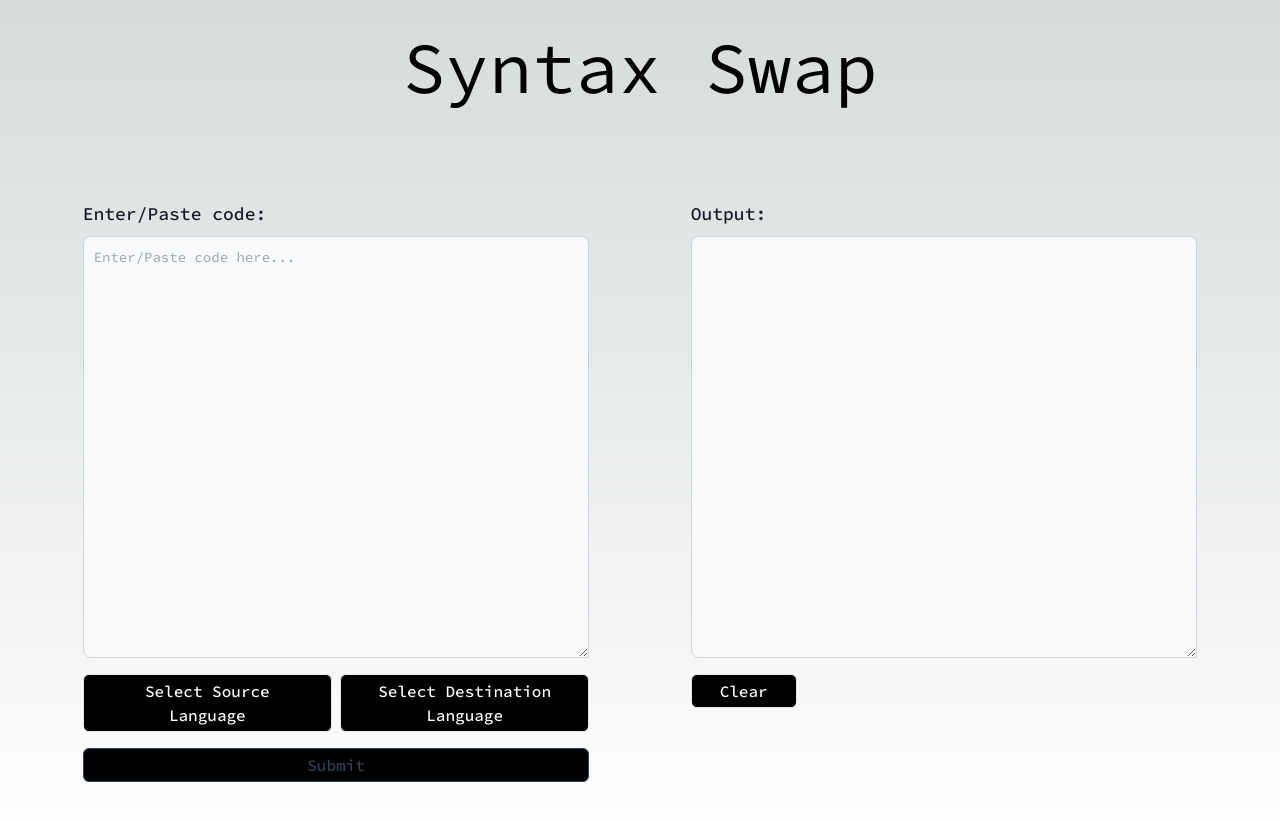
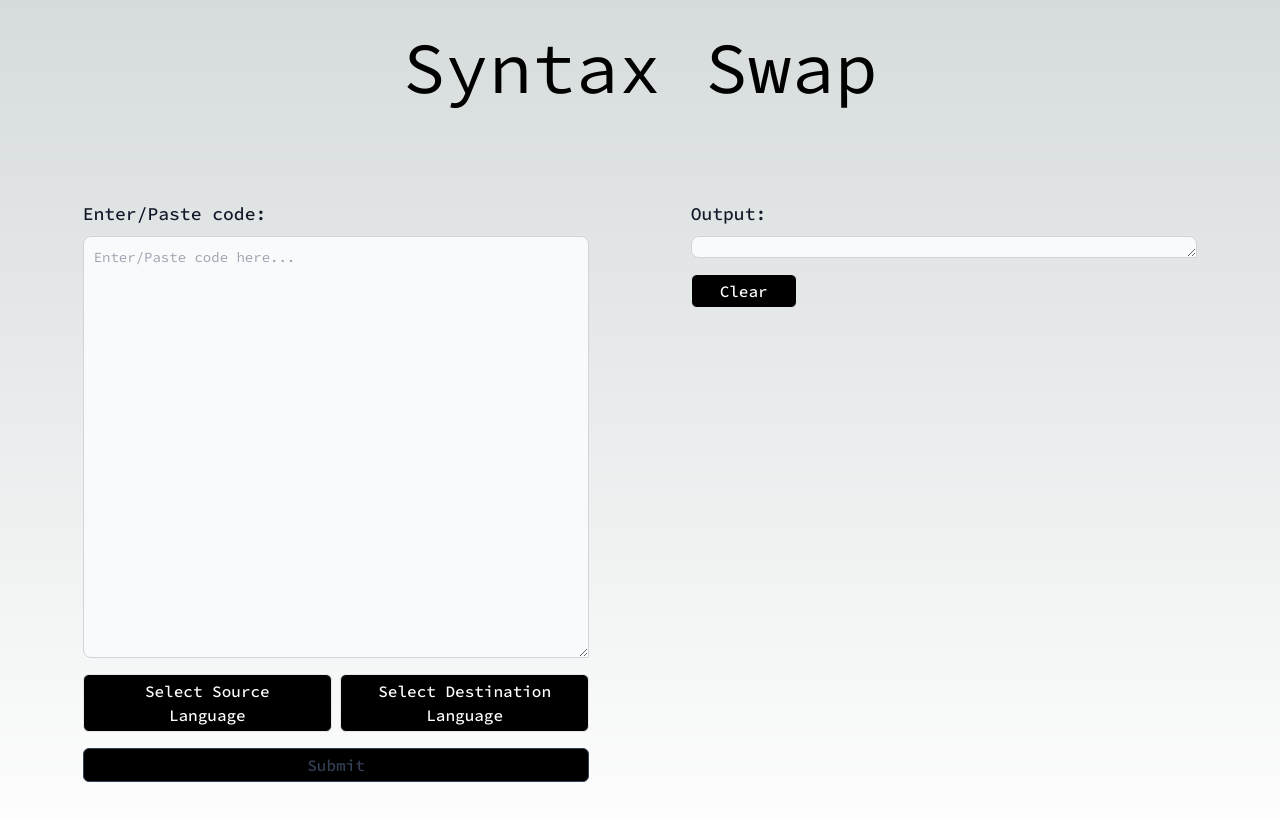
Before and after one commit to MAHolzbach/syntax-swap, a Next.js app: page / in a window 1280 px wide. Shown: the top 820 px of the page. Built offline with nearby package versions, Linux system fonts and the light colour scheme.

Commit message:
Formatting and syntax highlighting

```diff
--- a/app/components/Form.tsx
+++ b/app/components/Form.tsx
@@ -8,6 +8,7 @@ import Result from "./Result";
 import Submit from "./Submit";
 
 //TODO: Add personality picker
+//TODO: Add copy text button to output field
 //TODO: Add api key input field
 //TODO: Add logic to get/set api key to local storage
 //? Does openai have an auth widget that could be used instead?
@@ -22,7 +23,11 @@ const Form = () => {
 
   const query = {
     messages: [
-      { role: "system", content: "You are a helpful assistant." },
+      {
+        role: "system",
+        content:
+          "You are a helpful senior software developer. Begin the response with the code. Put all comments at the end.",
+      },
       {
         role: "user",
         content: `Translate this ${sourceLanguage} code into ${destinationLanguage}: ${formValue}`,
@@ -88,8 +93,8 @@ const Form = () => {
       />
       <Result
         response={setResponse()}
-        clear={clear}
         handleClear={handleClear}
+        destinationLanguage={destinationLanguage}
       />
     </>
   );
--- a/app/components/LanguageSelect.tsx
+++ b/app/components/LanguageSelect.tsx
@@ -1,6 +1,6 @@
 "use client";
 
-import { useRef, useState } from "react";
+import { useEffect, useRef, useState } from "react";
 
 type TLanguageSelectProps = {
   type: string;
@@ -20,19 +20,20 @@ const LanguageSelect = ({
   const [toggleMenu, setToggleMenu] = useState(false);
   const languages = [
     "Unknown",
-    "Javascript",
-    "Java",
-    "Golang",
-    "Python",
-    "C",
-    "C++",
-    "C#",
-    "PHP",
-    "Rust",
+    "javascript",
+    "java",
+    "golang",
+    "python",
+    "c",
+    "c++",
+    "csharp",
+    "php",
+    "rust",
   ];
 
   const languageDropdown = useRef<HTMLInputElement>(null);
 
+  useEffect(() => {
     const closeLanguageMenus = (e: any) => {
       if (toggleMenu && !languageDropdown.current?.contains(e.target)) {
         setToggleMenu(false);
@@ -40,6 +41,7 @@ const LanguageSelect = ({
     };
 
     document.addEventListener("mousedown", closeLanguageMenus);
+  }, [toggleMenu]);
 
   const handleLanguageSelect = (language: string) => {
     if (setSourceLanguage) setSourceLanguage(language);
--- /dev/null
+++ b/app/components/PersonalitySelect.tsx
@@ -0,0 +1,12 @@
+import { useState } from "react";
+
+const PersonalitySelect = () => {
+  const helpfulPersonality = "You are a helpful senior software developer.";
+  const arrogantPersonality =
+    "You are a very smart senior software developer. You are disdainful of questions from junior developers and consider them a waste of your time. Provide the code translation, but fill it with arrogant or passive aggressive comments about how easy it was. Scold the user for wasting your time.";
+  const [personality, setPersonality] = useState(helpfulPersonality);
+
+  return <div>PersonalitySelect</div>;
+};
+
+export default PersonalitySelect;
--- a/app/components/Result.tsx
+++ b/app/components/Result.tsx
@@ -1,10 +1,49 @@
+import hljs from "highlight.js/lib/core";
+import c from "highlight.js/lib/languages/c";
+import cpp from "highlight.js/lib/languages/cpp";
+import csharp from "highlight.js/lib/languages/csharp";
+import golang from "highlight.js/lib/languages/go";
+import java from "highlight.js/lib/languages/java";
+import javascript from "highlight.js/lib/languages/javascript";
+import php from "highlight.js/lib/languages/php";
+import plaintext from "highlight.js/lib/languages/plaintext";
+import python from "highlight.js/lib/languages/python";
+import rust from "highlight.js/lib/languages/rust";
+
+import { useEffect } from "react";
+
+hljs.registerLanguage("plaintext", plaintext);
+hljs.registerLanguage("javascript", javascript);
+hljs.registerLanguage("java", java);
+hljs.registerLanguage("golang", golang);
+hljs.registerLanguage("python", python);
+hljs.registerLanguage("c", c);
+hljs.registerLanguage("c++", cpp);
+hljs.registerLanguage("csharp", csharp);
+hljs.registerLanguage("php", php);
+hljs.registerLanguage("rust", rust);
+
+import "highlight.js/styles/github-dark.css";
+
 type TResultProps = {
   response: string;
-  clear: boolean;
   handleClear: () => void;
+  destinationLanguage: string | null;
 };
 
-const Result = ({ response, clear, handleClear }: TResultProps) => {
+const Result = ({
+  response,
+  handleClear,
+  destinationLanguage,
+}: TResultProps) => {
+  useEffect(() => {
+    hljs.highlightAll();
+  }, []);
+
+  let formatted = hljs.highlight(response.replace(/`{3}/gm, ""), {
+    language: destinationLanguage || "plaintext",
+  }).value;
+
   return (
     <div className="my-12 w-full lg:w-5/12">
       <label
@@ -13,13 +52,14 @@ const Result = ({ response, clear, handleClear }: TResultProps) => {
       >
         Output:
       </label>
-      <textarea
-        value={clear ? "" : response}
-        id="outputCode"
-        rows={20}
-        className="block mb-4 p-2.5 w-full text-sm text-gray-900 bg-gray-50 rounded-tl-lg rounded-tr-lg rounded-bl-lg border border-gray-300  dark:bg-gray-700 dark:border-gray-600 dark:placeholder-gray-400 dark:text-white focus:ring-gray-300 lg:resize-y"
-        readOnly
-      ></textarea>
+      <pre id="outputCode">
+        <code
+          className={`block mb-4 p-2.5 w-full h-full text-sm text-gray-900 bg-gray-50 rounded-tl-lg rounded-tr-lg rounded-bl-lg border border-gray-300 dark:bg-gray-700 dark:border-gray-600 dark:placeholder-gray-400 dark:text-white focus:ring-gray-300 lg:resize-y !whitespace-pre overflow-x-auto language-${destinationLanguage}`}
+          dangerouslySetInnerHTML={{
+            __html: formatted,
+          }}
+        ></code>
+      </pre>
       <button
         onClick={() => handleClear()}
         className="bg-black border-dark border rounded-md inline-flex items-center justify-center py-1 px-7 text-center text-base font-medium text-white hover:bg-body-color hover:border-body-color disabled:bg-gray-3 disabled:border-gray-3 disabled:text-dark-5"
--- a/package.json
+++ b/package.json
@@ -9,6 +9,7 @@
     "lint": "next lint"
   },
   "dependencies": {
+    "highlight.js": "^11.9.0",
     "next": "14.1.3",
     "openai": "^4.28.4",
     "react": "^18",
```
Also changed, not shown: 1 other file (tests, documents, lock files or other folders). Lines whose indentation alone changed are shown as unchanged.
